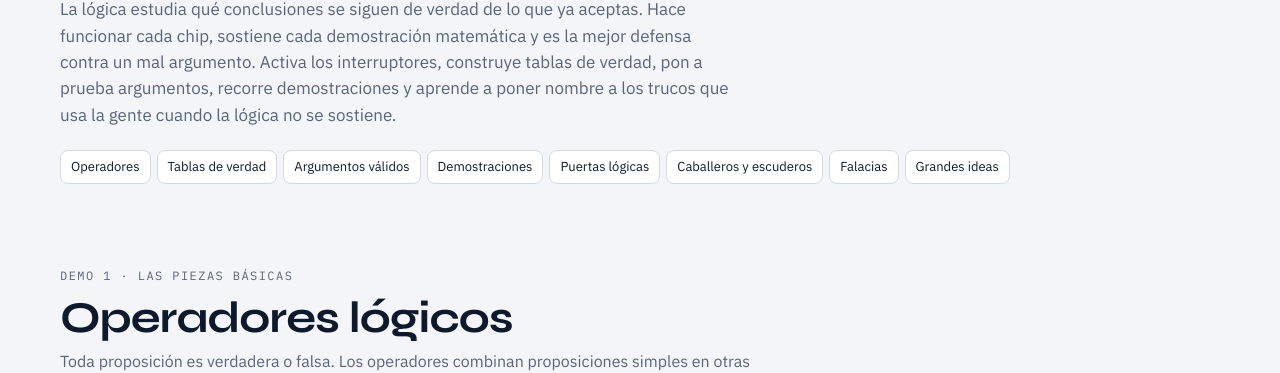
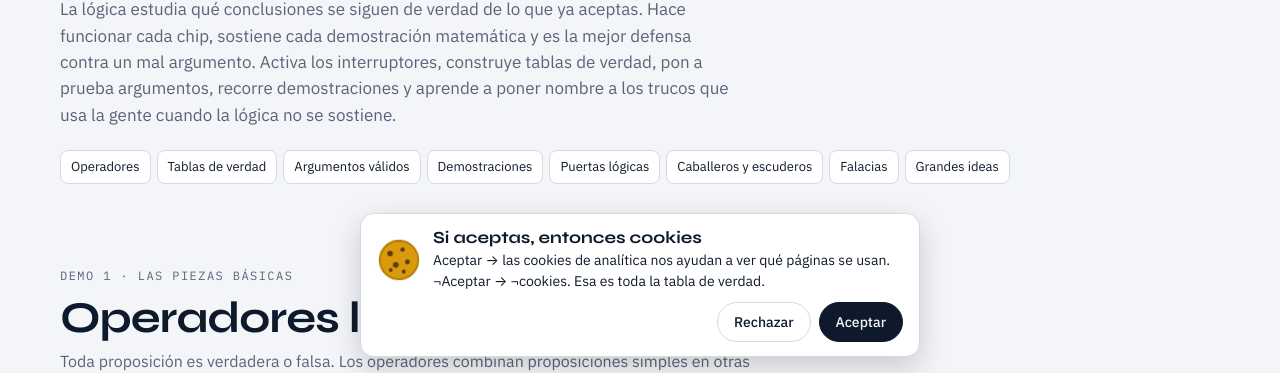
Before and after one commit to erikfetzer/concepts-how-web, a plain HTML site: page es/logic.html in a window 1280 px wide. Shown: the part 431-804 px from the top of the page. Drawn offline with Linux system fonts and the light colour scheme.

Commit message:
Playful per-topic cookie banner with a bitable cookie; fix consent script path on Spanish Logic page
Co-Authored-By: Claude Opus 5.5 <noreply@anthropic.com>
Claude-Session: https://claude.ai/code/session_014eWKRQ3YXh4wgfZGGefy9o

```diff
--- a/consent.js
+++ b/consent.js
@@ -5,8 +5,38 @@
   var KEY = "consent";
   var es = (document.documentElement.lang || "").slice(0, 2) === "es";
   var T = es
-    ? { msg: "Usamos cookies de analítica para saber qué páginas se usan y mejorar el sitio. Solo se activan si las aceptas.", ok: "Aceptar", no: "Rechazar", label: "Consentimiento de cookies", link: "Cookies" }
-    : { msg: "We use analytics cookies to see which pages get used and make the site better. They only switch on if you accept.", ok: "Accept", no: "Decline", label: "Cookie consent", link: "Cookies" };
+    ? { ok: "Aceptar", no: "Rechazar", label: "Consentimiento de cookies", link: "Cookies" }
+    : { ok: "Accept", no: "Decline", label: "Cookie consent", link: "Cookies" };
+  // One playful line per topic. Every version still says the same thing: analytics cookies, only if you accept.
+  var COPY = {
+    en: {
+      index: ["A cookie, explained", "We use analytics cookies to learn which explainers people actually use. They only switch on if you say yes."],
+      units: ["1 cookie (SI unit: yum)", "Analytics cookies measure which pages get used. Metric, imperial or not at all: they only switch on if you accept."],
+      voting: ["Put it to a vote", "Analytics cookies show us which pages people use. It’s a one-voter election and you’re the voter: they only switch on if you accept."],
+      time: ["A cookie from the future", "Analytics cookies help future-us see which pages got used. No paradoxes: they only switch on if you accept."],
+      blockchain: ["No consensus needed", "Analytics cookies tell us which pages get used. One node, one vote, and that node is you: they only switch on if you accept."],
+      quantum: ["Schrödinger’s cookie", "Our analytics cookies are neither on nor off until you look. Accept and we see which pages get used; decline and they collapse to off."],
+      dimensions: ["A cookie in 3D", "A four-dimensional being could peek without asking. We won’t: analytics cookies only switch on if you accept."],
+      universe: ["A very small object", "Each analytics cookie is a few dozen bytes in a very big universe. They help us see which pages get used, and only switch on if you accept."],
+      gametheory: ["Your move", "Accept and analytics cookies help us see which pages get used. Decline and nothing switches on. No dilemma: both choices are fine with us."],
+      logic: ["If accept, then cookies", "Accept → analytics cookies help us see which pages get used. ¬Accept → ¬cookies. That’s the whole truth table."]
+    },
+    es: {
+      index: ["Una cookie, explicada", "Usamos cookies de analítica para saber qué explicaciones se usan de verdad. Solo se activan si dices que sí."],
+      units: ["1 cookie (unidad SI: ñam)", "Las cookies de analítica miden qué páginas se usan. En sistema métrico, imperial o en ninguno: solo se activan si las aceptas."],
+      voting: ["Sometámoslo a votación", "Las cookies de analítica nos muestran qué páginas se usan. Es una elección con un solo votante, y eres tú: solo se activan si las aceptas."],
+      time: ["Una cookie del futuro", "Las cookies de analítica ayudan a nuestro yo del futuro a ver qué páginas se usaron. Sin paradojas: solo se activan si las aceptas."],
+      blockchain: ["Sin necesidad de consenso", "Las cookies de analítica nos dicen qué páginas se usan. Un nodo, un voto, y ese nodo eres tú: solo se activan si las aceptas."],
+      quantum: ["La cookie de Schrödinger", "Nuestras cookies de analítica no están ni encendidas ni apagadas hasta que miras. Si aceptas, vemos qué páginas se usan; si rechazas, colapsan a apagadas."],
+      dimensions: ["Una cookie en 3D", "Un ser de cuatro dimensiones podría espiar sin pedir permiso. Nosotros no: las cookies de analítica solo se activan si las aceptas."],
+      universe: ["Un objeto muy pequeño", "Cada cookie de analítica ocupa unas decenas de bytes en un universo enorme. Nos ayudan a ver qué páginas se usan y solo se activan si las aceptas."],
+      gametheory: ["Te toca", "Si aceptas, las cookies de analítica nos ayudan a ver qué páginas se usan. Si rechazas, no se activa nada. Sin dilema: las dos opciones nos parecen bien."],
+      logic: ["Si aceptas, entonces cookies", "Aceptar → las cookies de analítica nos ayudan a ver qué páginas se usan. ¬Aceptar → ¬cookies. Esa es toda la tabla de verdad."]
+    }
+  };
+  var page = (location.pathname.split("/").pop() || "index").replace(/\.html$/, "") || "index";
+  var C = (es ? COPY.es : COPY.en)[page] || (es ? COPY.es : COPY.en).index;
+  var COOKIE = '<svg class="ck" viewBox="0 0 48 48" aria-hidden="true"><defs><mask id="bite"><rect width="48" height="48" fill="#fff"/><g class="bt"><circle cx="44" cy="8" r="7" fill="#000"/><circle cx="38" cy="3" r="5" fill="#000"/><circle cx="47" cy="16" r="5" fill="#000"/></g></mask></defs><g mask="url(#bite)"><circle cx="24" cy="24" r="21" fill="#D99A0B"/><circle cx="24" cy="24" r="21" fill="none" stroke="#B07A06" stroke-width="2"/><g fill="#5A3A12"><circle cx="15" cy="16" r="3"/><circle cx="29" cy="13" r="2.4"/><circle cx="20" cy="29" r="3.2"/><circle cx="33" cy="27" r="2.6"/><circle cx="14" cy="34" r="2"/><circle cx="28" cy="37" r="2.2"/></g></g></svg>';
 
   function gtag() { window.dataLayer = window.dataLayer || []; window.dataLayer.push(arguments); }
   function apply(v) {
@@ -14,10 +44,25 @@
     gtag("consent", "update", { analytics_storage: g, ad_storage: g, ad_user_data: g, ad_personalization: g });
     window.dataLayer.push({ event: "consent_update", consent: g });
   }
-  function save(v) { try { localStorage.setItem(KEY, v); } catch (e) {} apply(v); hide(); }
+  function save(v) {
+    try { localStorage.setItem(KEY, v); } catch (e) {}
+    apply(v);
+    if (!box || matchMedia("(prefers-reduced-motion: reduce)").matches) { hide(); return; }
+    box.classList.add(v === "granted" ? "eat" : "bye");
+    var b = box; setTimeout(function () { if (box === b) hide(); }, 650);
+  }
 
   var css = ".cc{position:fixed;left:12px;right:12px;bottom:12px;z-index:1000;max-width:560px;margin:0 auto;background:var(--card,#fff);color:var(--ink,#0E1A2B);border:1px solid var(--line,#D3DAE3);border-radius:14px;box-shadow:0 10px 30px rgba(0,0,0,.18);padding:14px 16px;display:grid;gap:10px;font:14px/1.5 var(--body,system-ui,sans-serif)}" +
     ".cc p{margin:0}.cc .r{display:flex;gap:8px;justify-content:flex-end;flex-wrap:wrap}" +
+    ".cc .tp2{display:grid;grid-template-columns:44px 1fr;gap:12px;align-items:center}.cc b{display:block;font-family:var(--display,system-ui);font-size:17px;line-height:1.2;margin-bottom:2px}" +
+    ".cc .ck{width:44px;height:44px;transform-origin:50% 50%;animation:ckwob 2.4s ease-in-out infinite}" +
+    ".cc .bt{transform:translate(14px,-14px);transition:transform .25s ease}" +
+    ".cc.eat .bt{transform:none}.cc.eat .ck{animation:none;transform:scale(1.08)}" +
+    ".cc.eat,.cc.bye{transition:opacity .35s ease .3s,transform .35s ease .3s}.cc.eat{opacity:0;transform:translateY(12px)}" +
+    ".cc.bye{opacity:0;transform:translateY(20px)}.cc.bye .ck{animation:ckroll .6s ease-in forwards}" +
+    "@keyframes ckwob{0%,100%{transform:rotate(-6deg)}50%{transform:rotate(6deg)}}" +
+    "@keyframes ckroll{to{transform:translateX(240px) rotate(360deg)}}" +
+    "@media (prefers-reduced-motion:reduce){.cc .ck{animation:none}}" +
     ".cc button{font:inherit;font-weight:500;border-radius:999px;padding:8px 16px;min-height:40px;cursor:pointer;border:1px solid var(--ink,#0E1A2B)}" +
     ".cc .y{background:var(--ink,#0E1A2B);color:var(--paper,#fff)}.cc .y:hover{background:var(--accent,#1D47F0);border-color:var(--accent,#1D47F0);color:var(--accent-ink,#fff)}" +
     ".cc .n{background:transparent;color:var(--ink,#0E1A2B);border-color:var(--line,#D3DAE3)}.cc .n:hover{border-color:var(--accent,#1D47F0)}" +
@@ -27,7 +72,7 @@
     if (box) return;
     box = document.createElement("div");
     box.className = "cc"; box.setAttribute("role", "dialog"); box.setAttribute("aria-label", T.label);
-    box.innerHTML = "<p>" + T.msg + "</p><div class=\"r\"><button type=\"button\" class=\"n\">" + T.no + "</button><button type=\"button\" class=\"y\">" + T.ok + "</button></div>";
+    box.innerHTML = '<div class="tp2">' + COOKIE + "<p><b>" + C[0] + "</b>" + C[1] + "</p></div><div class=\"r\"><button type=\"button\" class=\"n\">" + T.no + "</button><button type=\"button\" class=\"y\">" + T.ok + "</button></div>";
     box.querySelector(".y").onclick = function () { save("granted"); };
     box.querySelector(".n").onclick = function () { save("denied"); };
     document.body.appendChild(box);
--- a/es/logic.html
+++ b/es/logic.html
@@ -5,7 +5,7 @@
 <script>window.dataLayer=window.dataLayer||[];function gtag(){dataLayer.push(arguments)}
 gtag('consent','default',{analytics_storage:'denied',ad_storage:'denied',ad_user_data:'denied',ad_personalization:'denied',wait_for_update:500});
 try{if(localStorage.getItem('consent')==='granted')gtag('consent','update',{analytics_storage:'granted',ad_storage:'granted',ad_user_data:'granted',ad_personalization:'granted'})}catch(e){}</script>
-<script src="consent.js" defer></script>
+<script src="../consent.js" defer></script>
 <!-- Google Analytics 4 (respects the consent settings above) -->
 <script async src="https://www.googletagmanager.com/gtag/js?id=G-1EL2GJW0J3"></script>
 <script>gtag('js',new Date());gtag('config','G-1EL2GJW0J3');</script>
```
